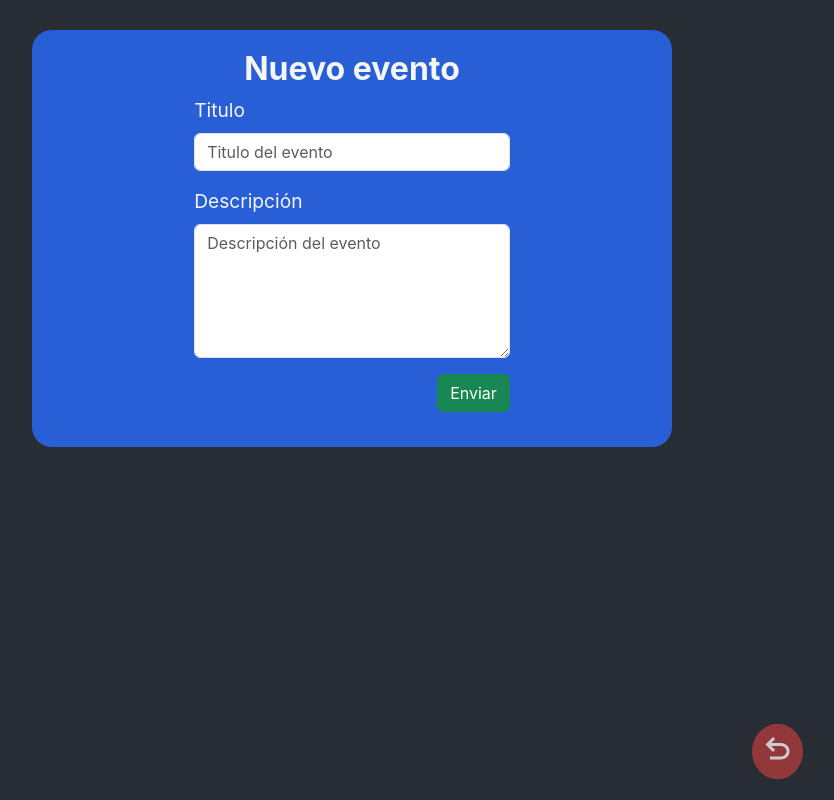
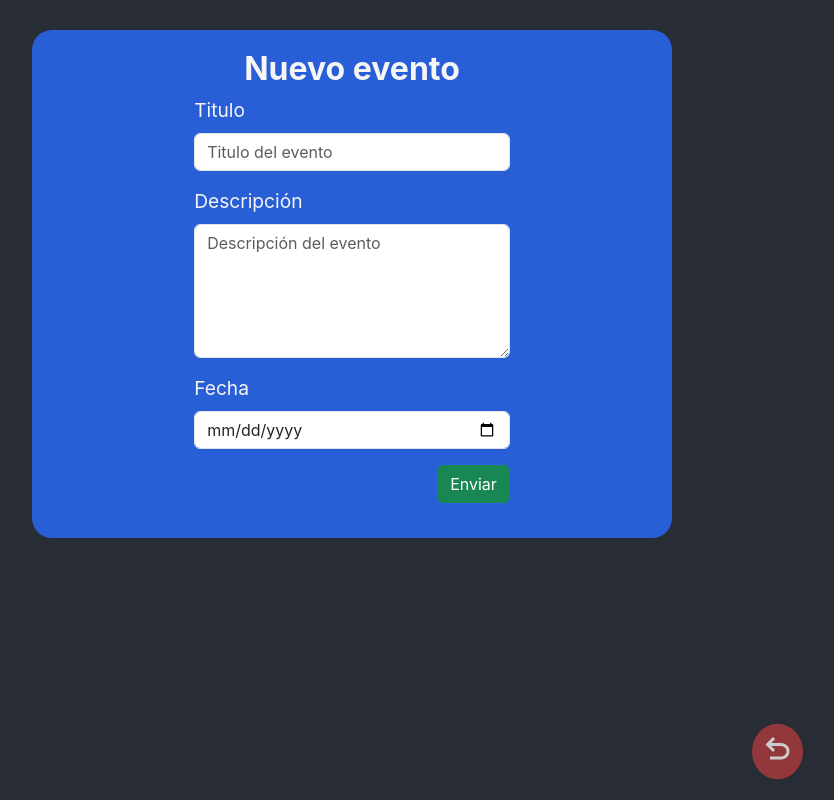
Before and after one commit to TirrelSquirrel/reservado-discoteca, a React (Create React App) app: page /main/admin/events/create in a window 1280 px wide. Shown: the whole page, without its empty margins (288-1122 px from the left). Built offline with nearby package versions, Linux system fonts and the light colour scheme.

Commit message:
Añadida fecha al form events new

```diff
--- a/src/Components/Admin/Pure/Events/NewEvent.js
+++ b/src/Components/Admin/Pure/Events/NewEvent.js
@@ -4,9 +4,11 @@ import { Button, Form } from "react-bootstrap";
 const NewEvent = () => {
   const [title, setTitle] = useState("");
   const [description, setDescription] = useState("");
+  const [date, setDate] = useState(new Date());
 
   const createEvent = (e) => {
     e.preventDefault();
+    console.log(date)
   };
   return (
     <>
@@ -32,6 +34,12 @@ const NewEvent = () => {
               required
             />
           </Form.Group>
+          <Form.Group className="mb-3">
+            <Form.Label>Fecha</Form.Label>
+            <Form.Control type="date" placeholder="Fecha"
+            value={date}
+            onChange={(e) => setDate(e.target.value)} />
+          </Form.Group>
           <div className="admin-form-buttons">
             <Button variant="success" type="submit">
               Enviar
```
